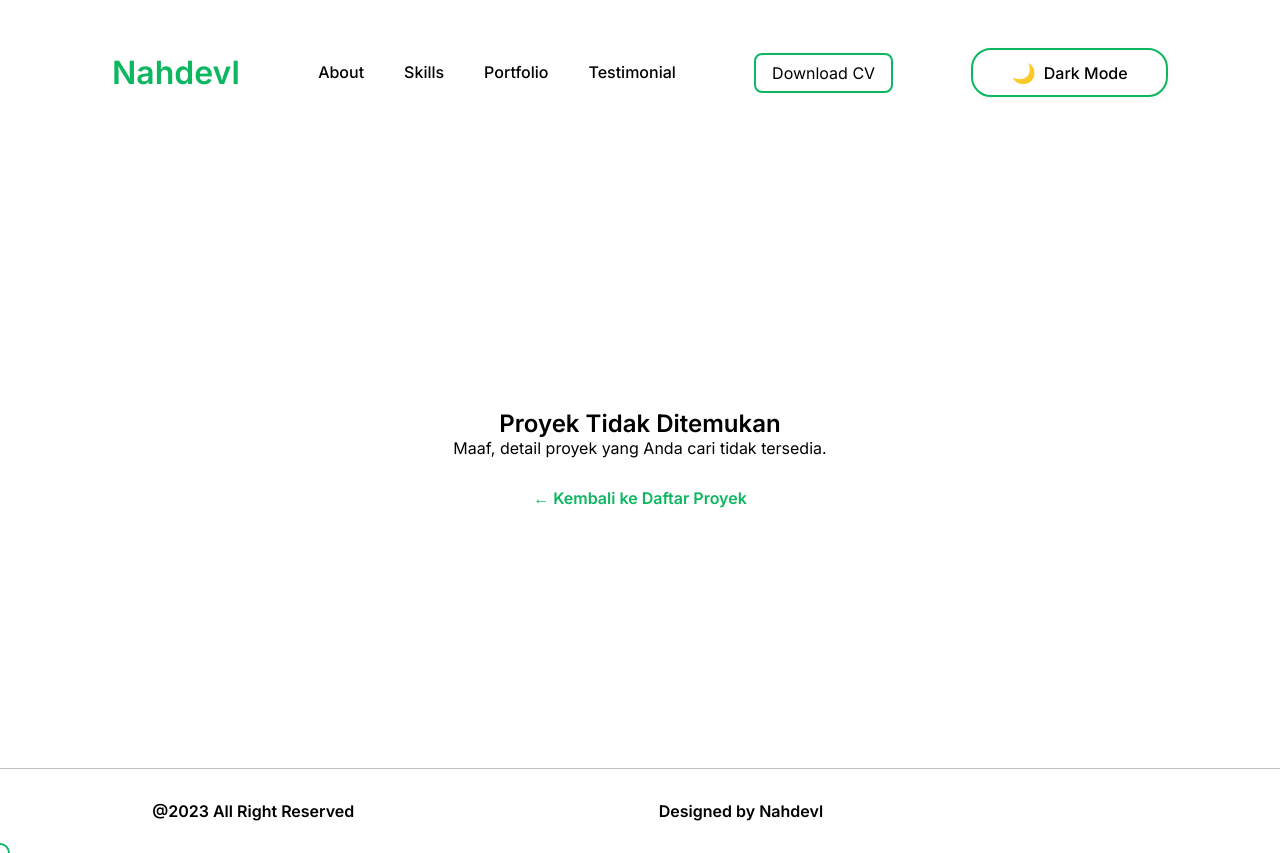
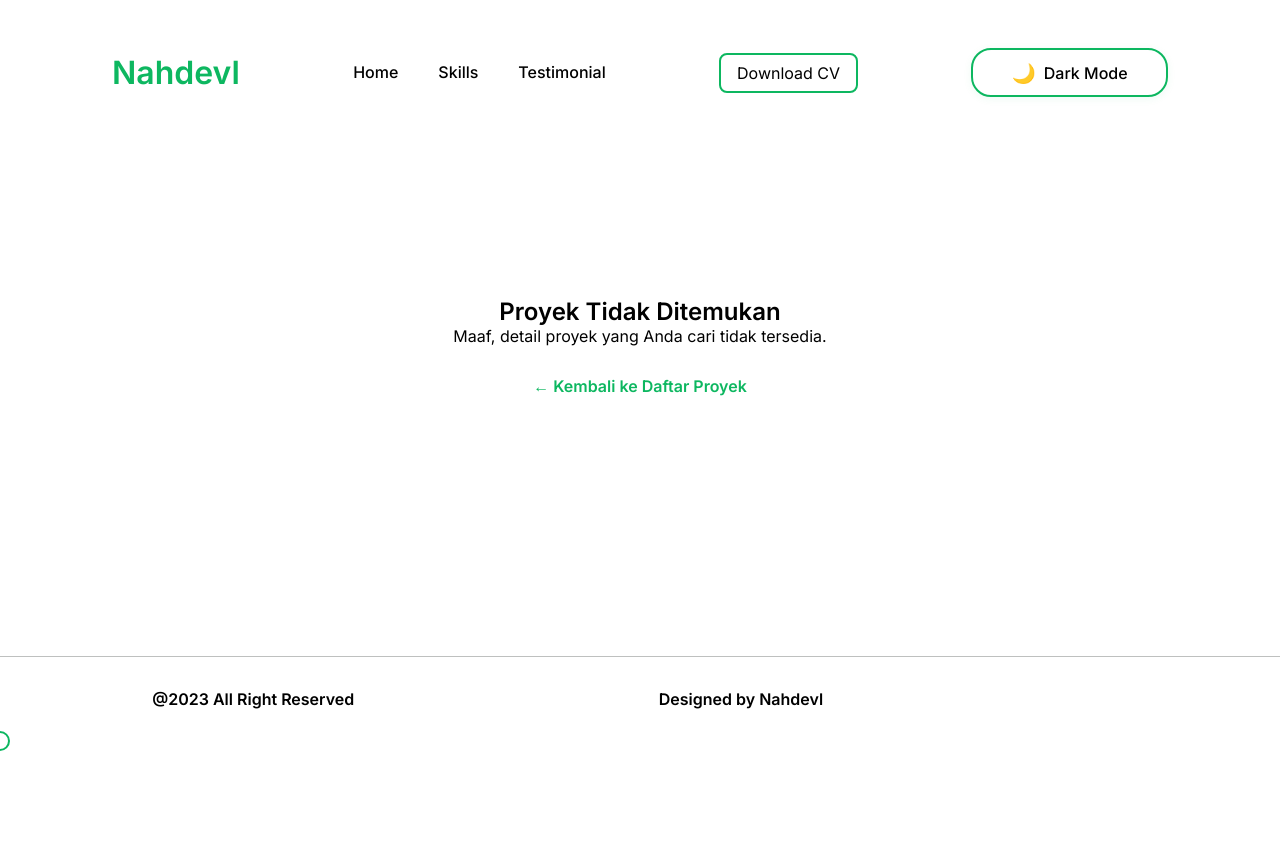
Before and after one commit to Nahrul/portfolio, a PHP site: page /project-detail.html in a window 1280 px wide. After the commit the page ends 751 px from the top, so only its background shows below. Run offline with PHP 8.4, Linux system fonts and the light colour scheme.

Commit message:
memperbaiki navbar dan martop

```diff
--- a/asset/css/index.css
+++ b/asset/css/index.css
@@ -129,7 +129,7 @@ header section#jumbotron{
 
 header section#jumbotron::before{
 	content: '';
-	background-image: url('./img/Design.png');
+	background-image: url('../img/Design.png');
 	position: absolute;
 	width: 500px;
 	height: 503px;
@@ -185,7 +185,7 @@ header section#jumbotron .image::before{
 	height: 300px;
 	bottom: 0;
 	position: absolute;
-	background-image: url('./img/portfolio.png');
+	background-image: url('../img/portfolio.png');
 	background-size: cover;
 	background-position: center;
 	background-repeat: no-repeat;
--- a/asset/css/project-detail.css
+++ b/asset/css/project-detail.css
@@ -1,9 +1,4 @@
 /* project-detail.css */
-
-/* --- VARIABEL TEMA (Untuk memastikan konsistensi) --- */
-/* Disarankan variabel ini DITAMBAHKAN di base.css */
-/* Namun, jika Anda belum membuat base.css, tambahkan ini di sini sementara */
-/* Jika sudah ada base.css, hapus bagian ini */
 :root {
     --primary-color: #333;
     --secondary-text: #555;
@@ -17,7 +12,9 @@
 }
 /* END TEMPORARY VARIABLES */
 
-
+main {
+    margin-top: 0;
+}
 #project-detail {
     padding-top: 100px; /* Jaga jarak dari sticky header */
     padding-bottom: 80px;
--- a/asset/css/projects.css
+++ b/asset/css/projects.css
@@ -1,7 +1,10 @@
 /* =================================== */
-/* D. CSS UNTUK BAGIAN PROYEK */
+/* CSS UNTUK BAGIAN PROYEK */
 /* =================================== */
 
+main {
+    margin-top: 0;
+}
 #portfolio, #all-projects {
     display: flex;
     flex-direction: column;
--- a/asset/js/project-detail.js
+++ b/asset/js/project-detail.js
@@ -91,7 +91,7 @@ function loadProjectDetail() {
         <div><h4>Layanan</h4><p>${project.service}</p></div>
         <div><h4>Teknologi</h4><p>${project.tech}</p></div>
         <div><h4>Tahun</h4><p>${project.year}</p></div>
-        <a href="${project.demoUrl}" target="_blank" class="live-demo-btn">Lihat Demo Langsung</a>
+        <a href="${project.demoUrl}" target="_blank" class="live-demo-btn" style="pointer-events:none;cursor:default; background-color:#424342;">Demo Belum Tersedia</a>
     `;
 
     // 4. Mengisi Media Utama
--- a/project-detail.html
+++ b/project-detail.html
@@ -17,9 +17,8 @@
 
 
             <ul class="link">
-                <li><a href="index.html#rewards">About</a></li>
+                <li><a href="index.html#rewards">Home</a></li>
                 <li><a href="index.html#skills">Skills</a></li>
-                <li><a href="projects.html">Portfolio</a></li>
                 <li><a href="index.html#reviews">Testimonial</a></li>
             </ul>
 
--- a/projects.html
+++ b/projects.html
@@ -16,9 +16,8 @@
 
 
             <ul class="link">
-                <li><a href="index.html#rewards">About</a></li>
+                <li><a href="index.html#rewards">Home</a></li>
                 <li><a href="index.html#skills">Skills</a></li>
-                <li><a href="#projects-grid">Portfolio</a></li>
                 <li><a href="index.html#reviews">Testimonial</a></li>
             </ul>
 
```
